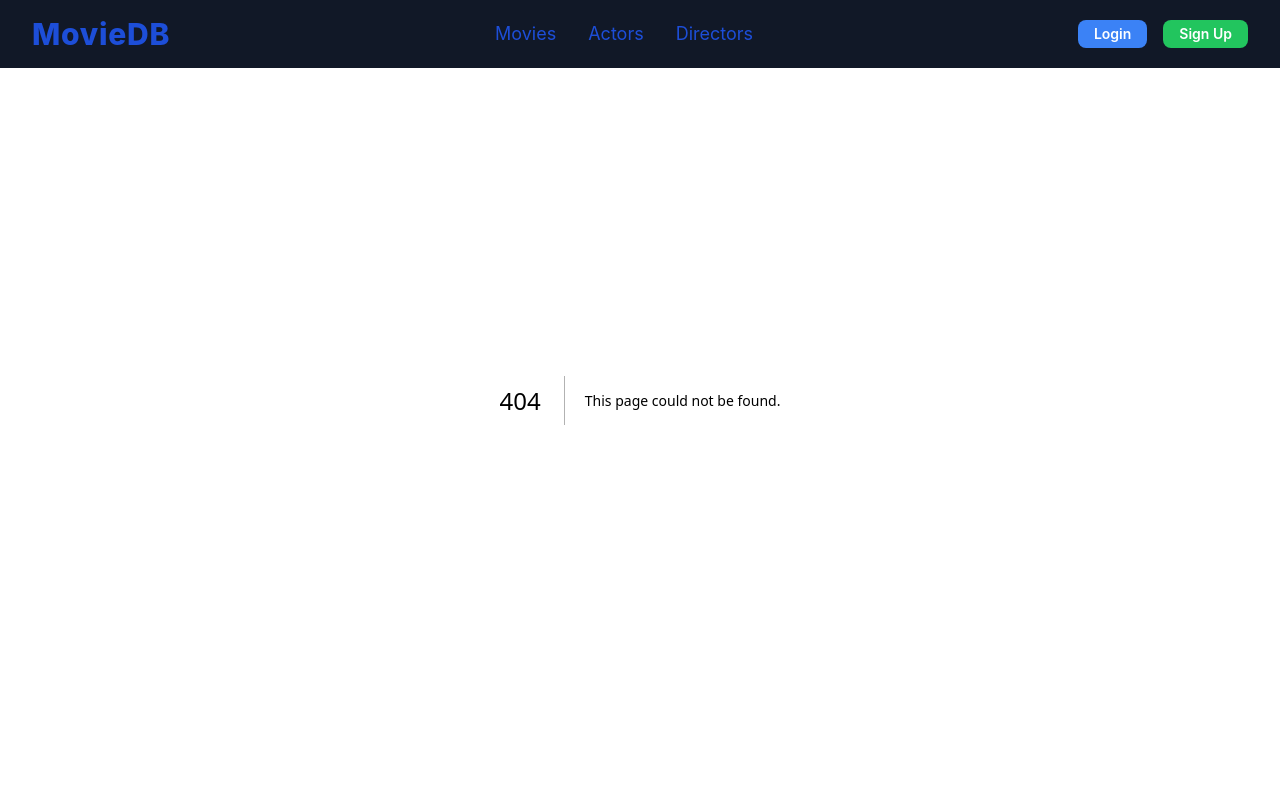
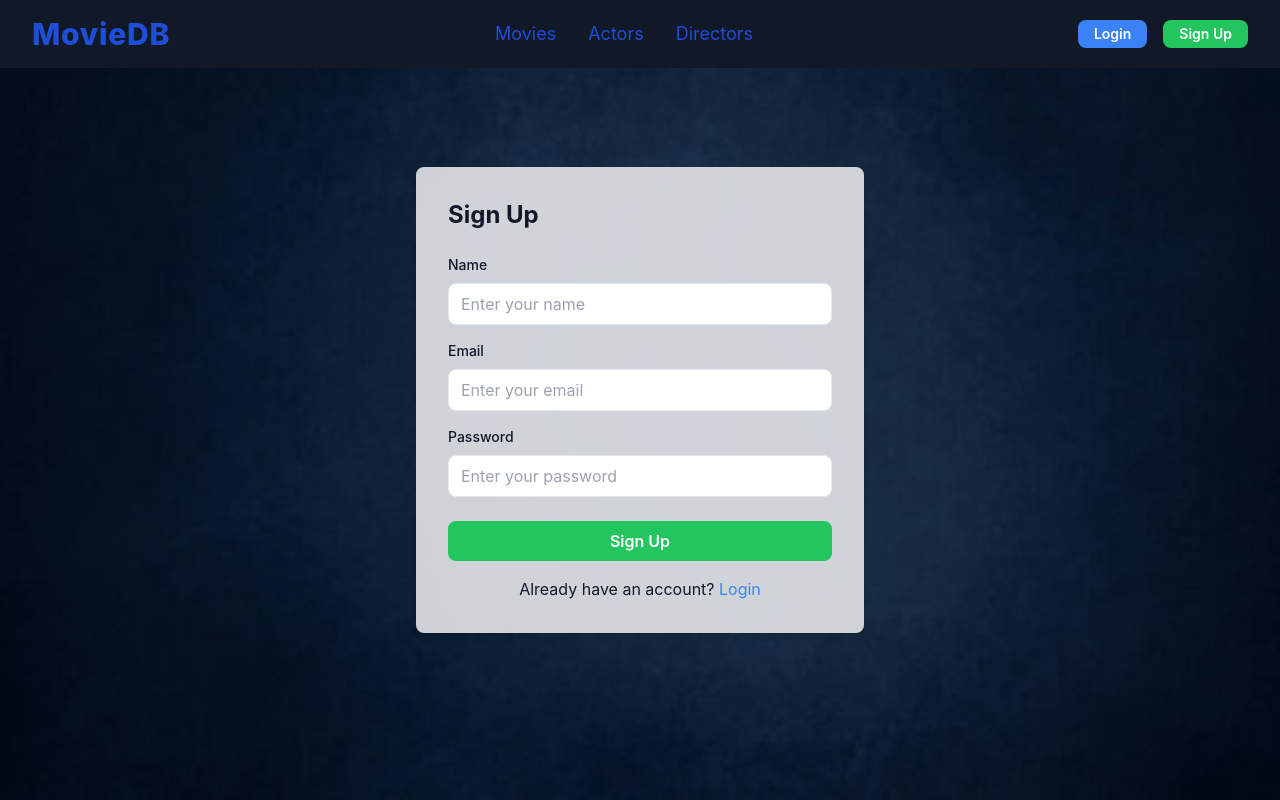
Before and after one commit to grandiv/Tugas-2-PAW-Kelompok-12, a Next.js app in the folder frontend/: page /signup in a window 1280 px wide. Before the commit this address had no page. Built offline with nearby package versions, Linux system fonts and the light colour scheme.

Commit message:
Added Page for signup and login

```diff
--- /dev/null
+++ b/frontend/src/app/login/page.tsx
@@ -0,0 +1,48 @@
+export default function LoginPage() {
+    return (
+      <div
+        className="min-h-screen flex items-center justify-center bg-cover bg-center"
+        style={{ backgroundImage: "url('/assets/image4.jpg')" }}
+      >
+        <div className="bg-white shadow-md rounded-lg p-8 max-w-md w-full bg-opacity-80 backdrop-filter backdrop-blur-md">
+          <h1 className="text-2xl font-bold mb-6">Login</h1>
+          <form>
+            <div className="mb-4">
+              <label className="block text-sm font-medium mb-2" htmlFor="email">
+                Email
+              </label>
+              <input
+                type="email"
+                id="email"
+                className="w-full px-3 py-2 border rounded-lg"
+                placeholder="Enter your email"
+              />
+            </div>
+            <div className="mb-6">
+              <label className="block text-sm font-medium mb-2" htmlFor="password">
+                Password
+              </label>
+              <input
+                type="password"
+                id="password"
+                className="w-full px-3 py-2 border rounded-lg"
+                placeholder="Enter your password"
+              />
+            </div>
+            <button
+              type="submit"
+              className="w-full bg-blue-500 hover:bg-blue-600 text-white font-semibold py-2 px-4 rounded-lg"
+            >
+              Login
+            </button>
+          </form>
+          <p className="mt-4 text-center">
+            Don't have an account?{" "}
+            <a href="/signup" className="text-blue-500 hover:underline">
+              Sign Up
+            </a>
+          </p>
+        </div>
+      </div>
+    );
+  }
--- /dev/null
+++ b/frontend/src/app/signup/page.tsx
@@ -0,0 +1,59 @@
+export default function SignUpPage() {
+    return (
+      <div
+        className="min-h-screen flex items-center justify-center bg-cover bg-center"
+        style={{ backgroundImage: "url('/assets/image4.jpg')" }}
+      >
+        <div className="bg-white shadow-md rounded-lg p-8 max-w-md w-full bg-opacity-80 backdrop-filter backdrop-blur-md">
+          <h1 className="text-2xl font-bold mb-6">Sign Up</h1>
+          <form>
+            <div className="mb-4">
+              <label className="block text-sm font-medium mb-2" htmlFor="name">
+                Name
+              </label>
+              <input
+                type="text"
+                id="name"
+                className="w-full px-3 py-2 border rounded-lg"
+                placeholder="Enter your name"
+              />
+            </div>
+            <div className="mb-4">
+              <label className="block text-sm font-medium mb-2" htmlFor="email">
+                Email
+              </label>
+              <input
+                type="email"
+                id="email"
+                className="w-full px-3 py-2 border rounded-lg"
+                placeholder="Enter your email"
+              />
+            </div>
+            <div className="mb-6">
+              <label className="block text-sm font-medium mb-2" htmlFor="password">
+                Password
+              </label>
+              <input
+                type="password"
+                id="password"
+                className="w-full px-3 py-2 border rounded-lg"
+                placeholder="Enter your password"
+              />
+            </div>
+            <button
+              type="submit"
+              className="w-full bg-green-500 hover:bg-green-600 text-white font-semibold py-2 px-4 rounded-lg"
+            >
+              Sign Up
+            </button>
+          </form>
+          <p className="mt-4 text-center">
+            Already have an account?{" "}
+            <a href="/login" className="text-blue-500 hover:underline">
+              Login
+            </a>
+          </p>
+        </div>
+      </div>
+    );
+  }
```
